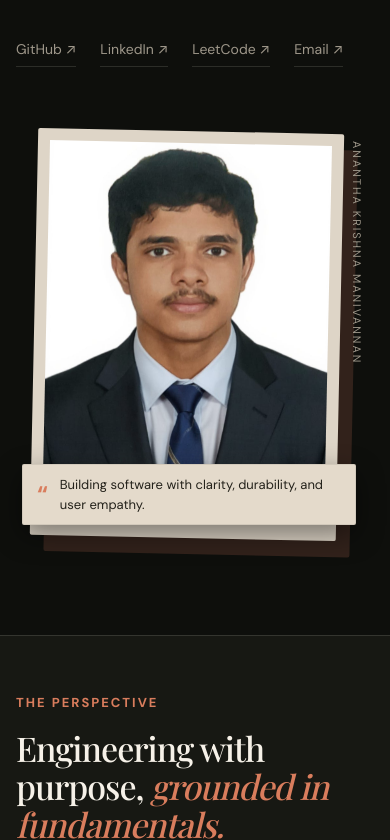
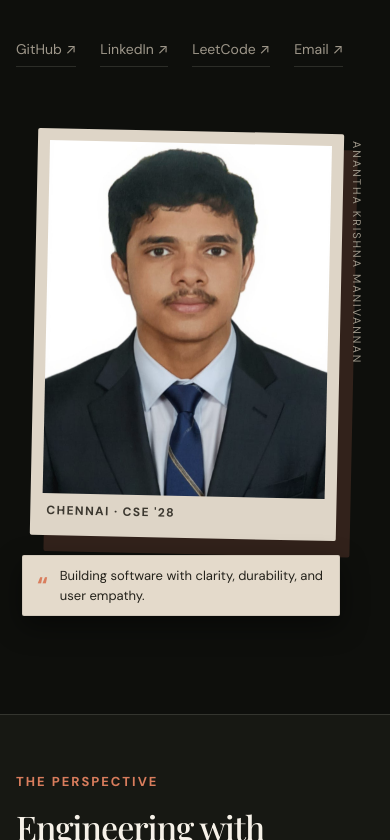
Before and after one commit to Anantha534/anantha-portfolio, a plain HTML site: page index.html in a window 390 px wide. Shown: the part 612-1452 px from the top of the page. Drawn offline with nearby package versions, Linux system fonts and the light colour scheme; a web font is replaced by a local one.

Commit message:
fix: align root css/style.css with relative portrait-note and add root vercel.json

```diff
--- a/css/style.css
+++ b/css/style.css
@@ -359,6 +359,8 @@ img {
 /* Portrait Card */
 .portrait-column {
   position: relative;
+  display: flex;
+  flex-direction: column;
   width: min(100%, 390px);
   justify-self: center;
   align-self: center;
@@ -371,6 +373,8 @@ img {
   transform: rotate(1.2deg);
   box-shadow: 14px 16px 0 var(--accent-terra-glow);
   border-radius: 2px;
+  /* Extra bottom clearance so the rotated corner doesn't visually clip into the note */
+  margin-bottom: 10px;
 }
 .portrait-frame img {
   display: block;
@@ -390,9 +394,12 @@ img {
   letter-spacing: 1.4px;
 }
 .portrait-note {
-  position: absolute;
+  /* In flex-column flow: appears strictly below the frame */
+  position: relative;
   left: -32px;
-  bottom: 54px;
+  /* width must account for the -32px left shift so it doesn't overflow right */
+  width: calc(100% + 32px);
+  margin-top: 8px;
   display: flex;
   align-items: center;
   gap: 12px;
@@ -734,7 +741,8 @@ img {
   }
   .portrait-note {
     left: -12px;
-    bottom: 36px;
+    width: calc(100% + 12px);
+    margin-top: 8px;
     padding: 10px 14px;
     font-size: 0.8125rem;
   }
```
Also changed, not shown: pages/achievements.html (+2 -2 lines), vercel.json (added).
